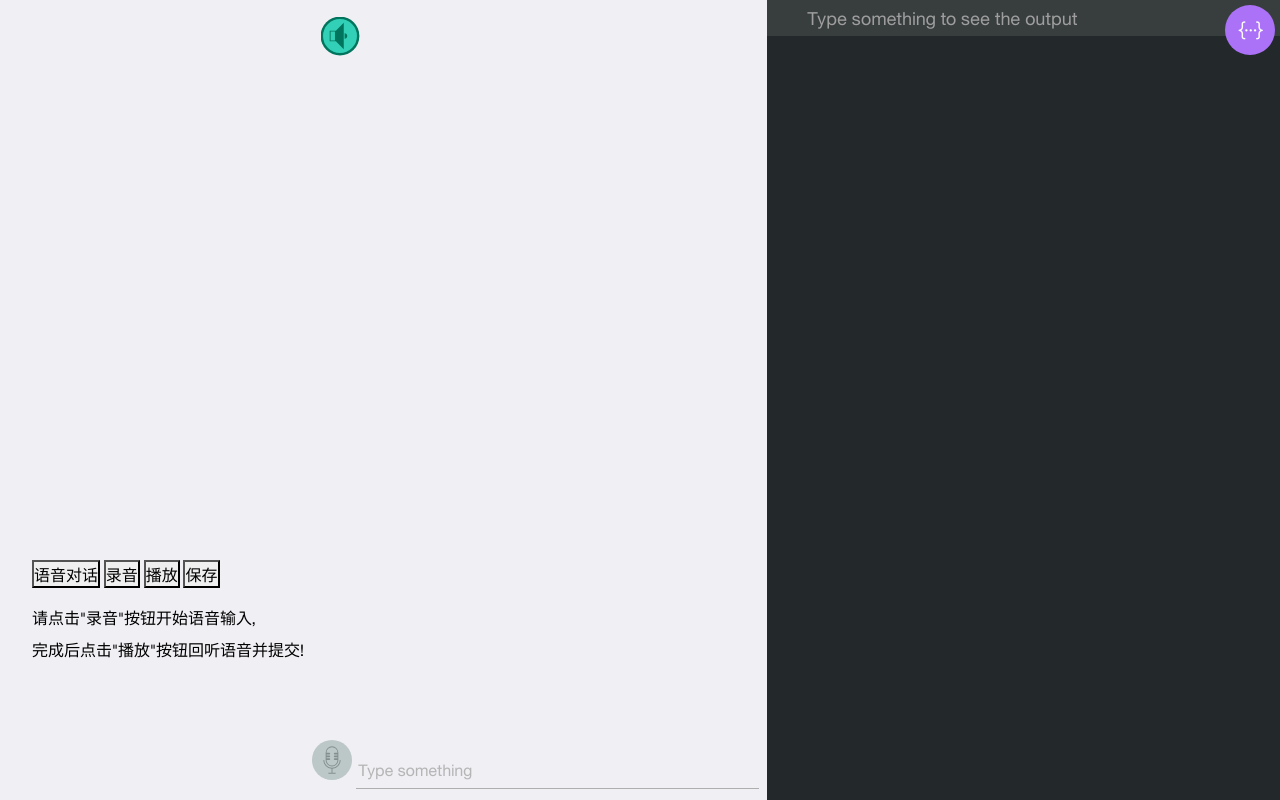
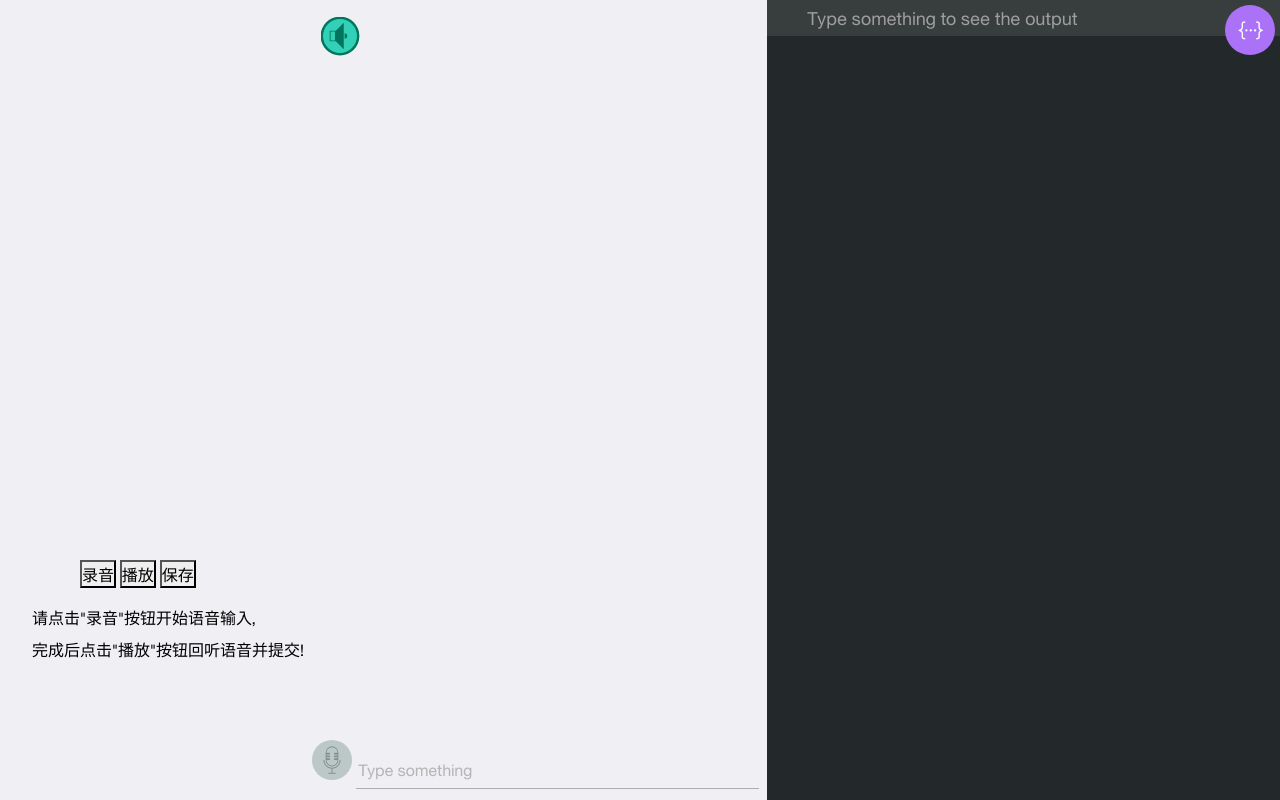
Before and after one commit to amfang/robotTalking, a website: page public/index.html in a window 1280 px wide. Drawn offline with Linux system fonts and the light colour scheme; no server answers.

Commit message:
test not run

```diff
--- a/public/css/app.css
+++ b/public/css/app.css
@@ -455,7 +455,7 @@ html{
 #input-button {
   position: absolute;
   top: 35rem;
-  left: 2rem;
+  left: 5rem;
   height: 3rem;
 }
 
--- a/public/index.html
+++ b/public/index.html
@@ -23,7 +23,6 @@
       <canvas class="visualizer"></canvas>
     </div>
     <div id="input-button" align="center">
-      <input value="语音对话" type="button" id="talk" />
       <input value="录音" type="button" id="record" />
       <input value="播放" type="button" id="play" />
       <input value="保存" type="button" id="save" />
```
